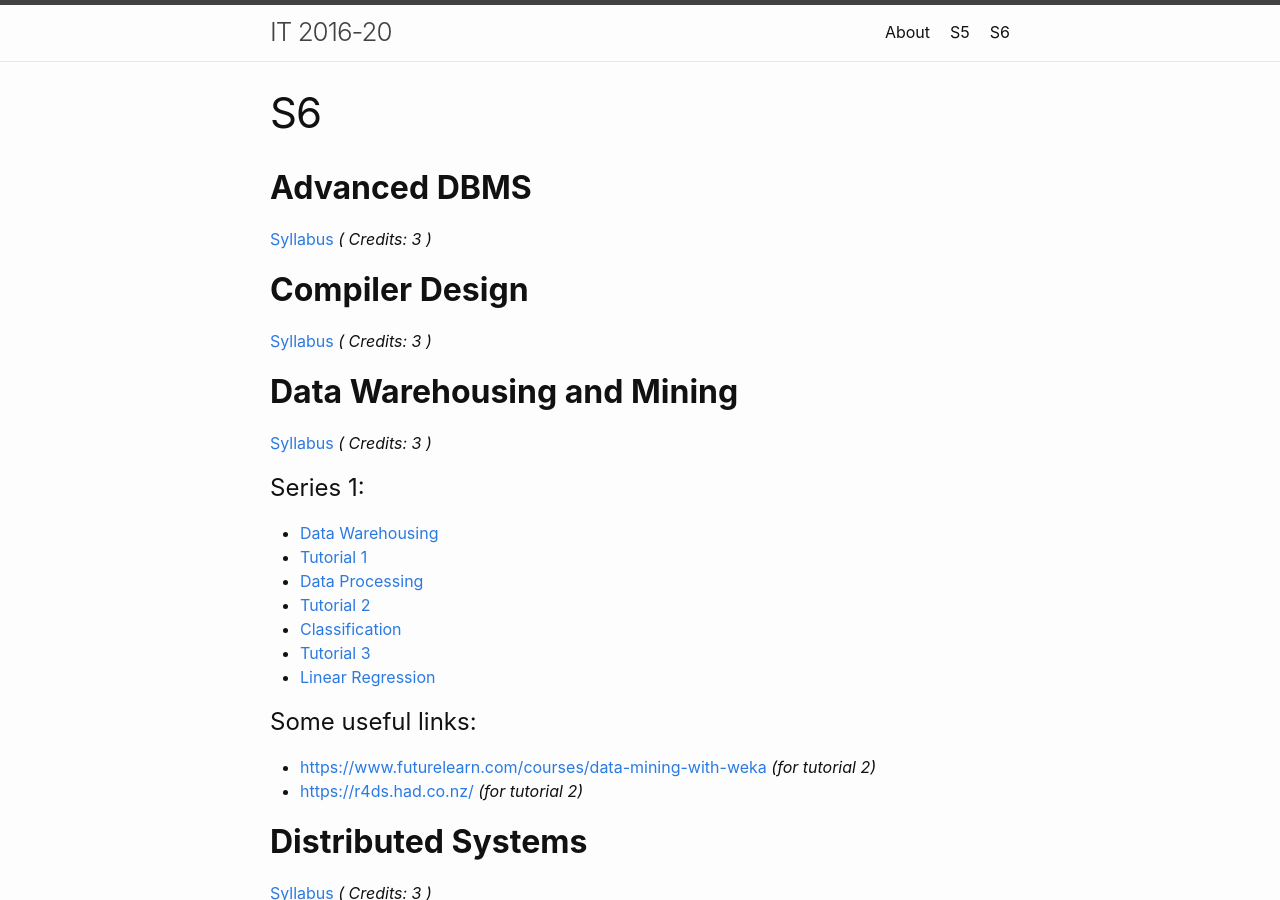
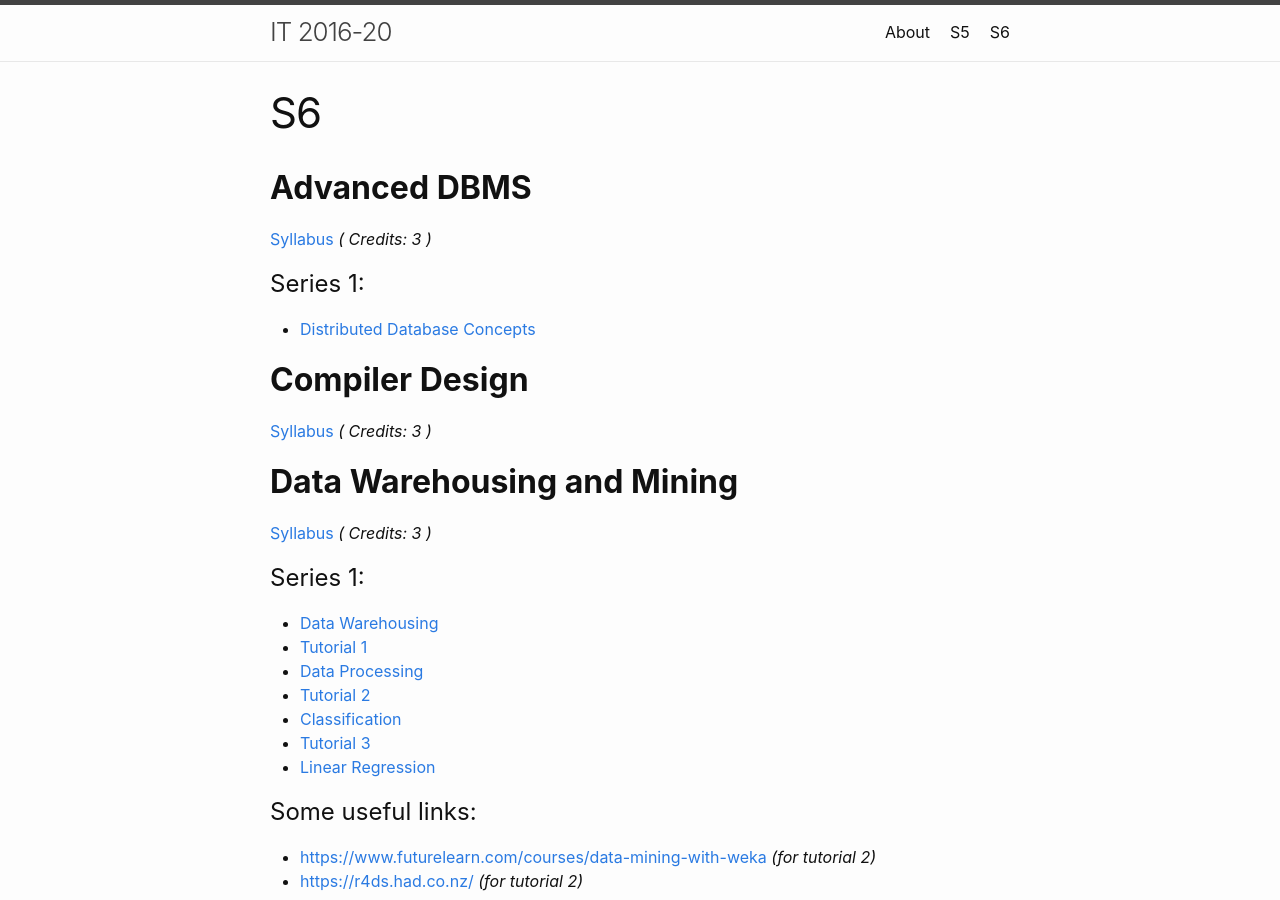
Before and after one commit to IT-GECBH/2020, a Jekyll site: the page built from resources_s6.md, in a window 1280 px wide and 900 px high. Built offline with Jekyll 4.4.1, drawn with Linux system fonts in a browser that asks for light colours.

Commit message:
Update resources_s6.md

```diff
--- a/resources_s6.md
+++ b/resources_s6.md
@@ -6,6 +6,8 @@ permalink: /resources-s6/
 
 ## **Advanced DBMS**
 [Syllabus][adbms-syll] *( Credits: 3 )*  <br />
+# Series 1:
+* [Distributed Database Concepts][adbms-ddc]
 
 ## **Compiler Design**
 [Syllabus][cd-syll] *( Credits: 3 )*  <br />
@@ -90,6 +92,7 @@ permalink: /resources-s6/
 [ds-syll]: /resources/DS/IT306_Distributed_Systems.pdf
 
 [adbms-syll]: /resources/ADMS/IT366_Advanced_Database_Management_Systems.pdf
+[adbms-ddc]: /resources/ADMS/Chapter23_Distributed_DB_concepts.pptx
 
 [pom-syll]: /resources/POM/HS300_Principles_of_management.pdf
 
```
